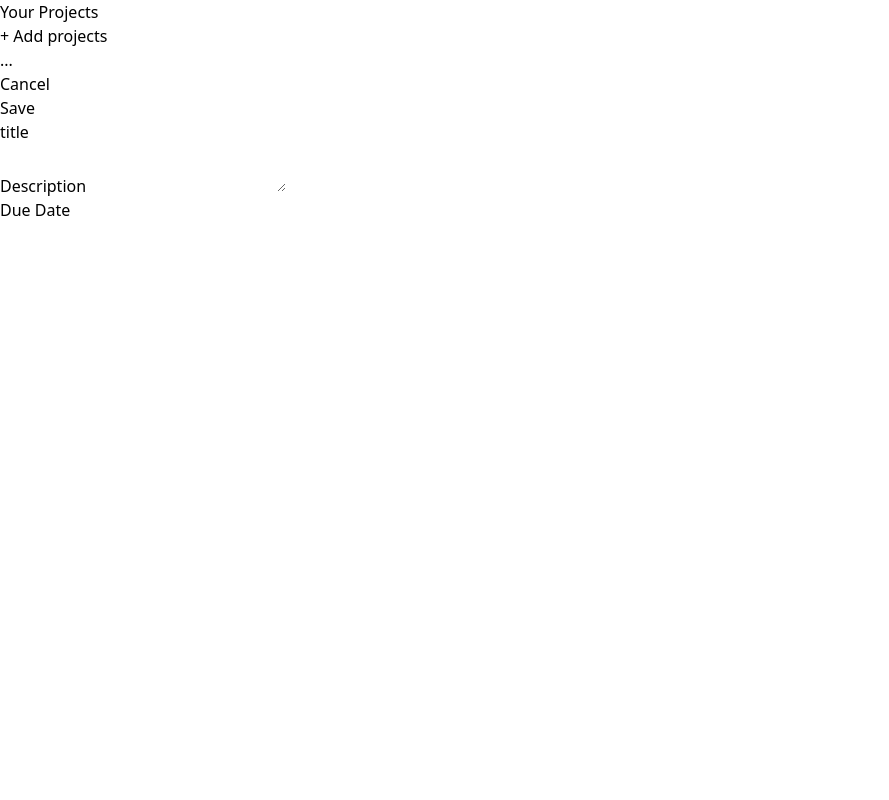
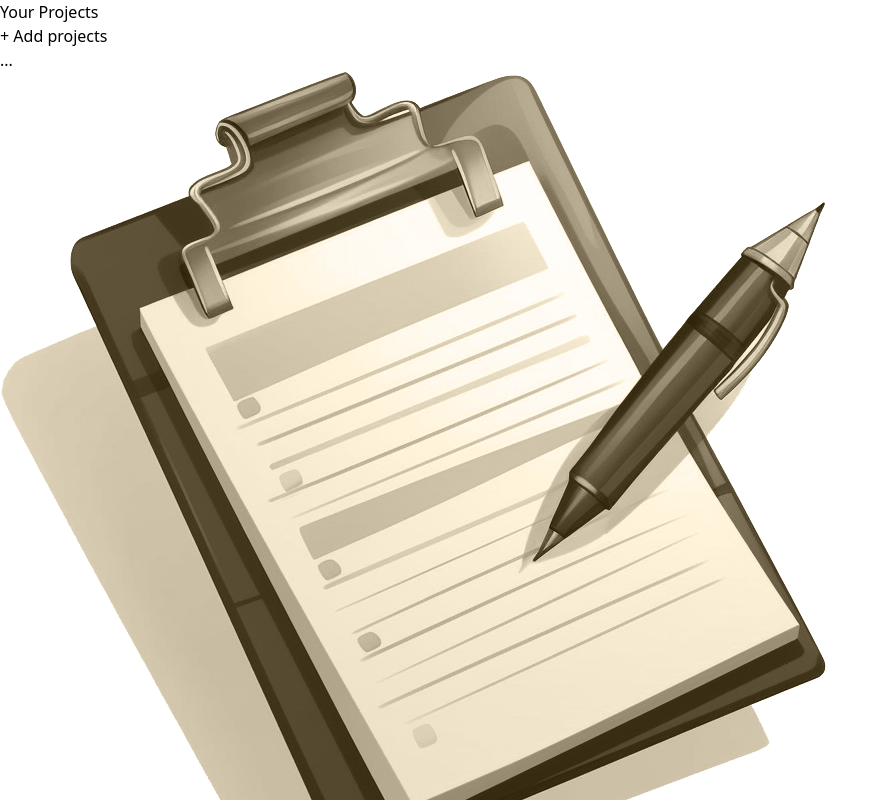
Before and after one commit to amrrmohamed87/Project-Manager, a React (Vite) app: page / in a window 1280 px wide. Shown: the top 800 px of the page, without its empty margins (0-889 px from the left). Built offline with nearby package versions, Linux system fonts and the light colour scheme.

Commit message:
importing NoProjectSelected

```diff
--- a/src/App.jsx
+++ b/src/App.jsx
@@ -1,10 +1,11 @@
 import NewProject from "./components/NewProject";
+import NoProjectSelected from "./components/NoProjectSelected";
 import Siderbar from "./components/Sidebar";
 function App() {
   return (
     <main className="h-screen my-8 flex gap-8">
       <Siderbar />
-      <NewProject />
+      <NoProjectSelected />
     </main>
   );
 }
```
